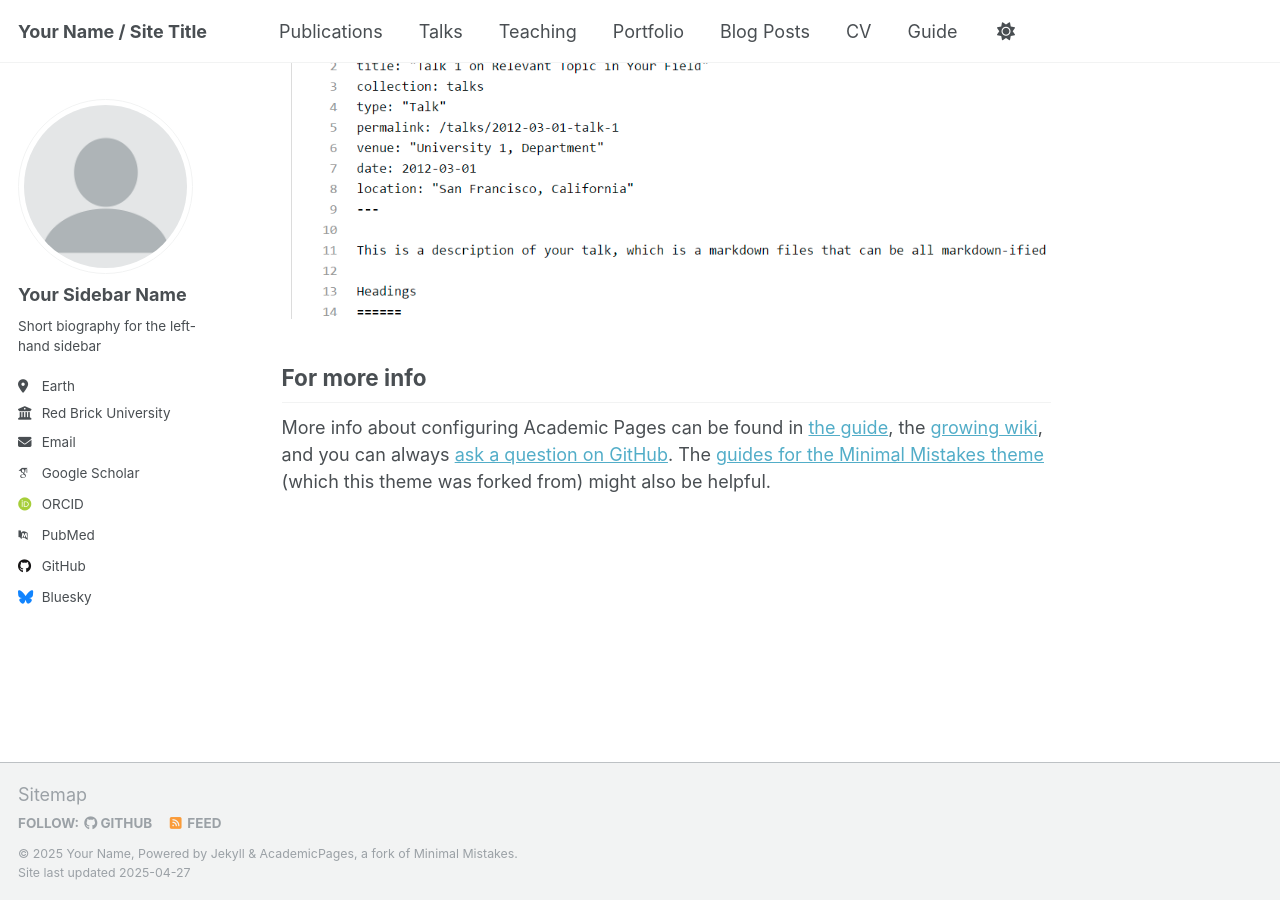
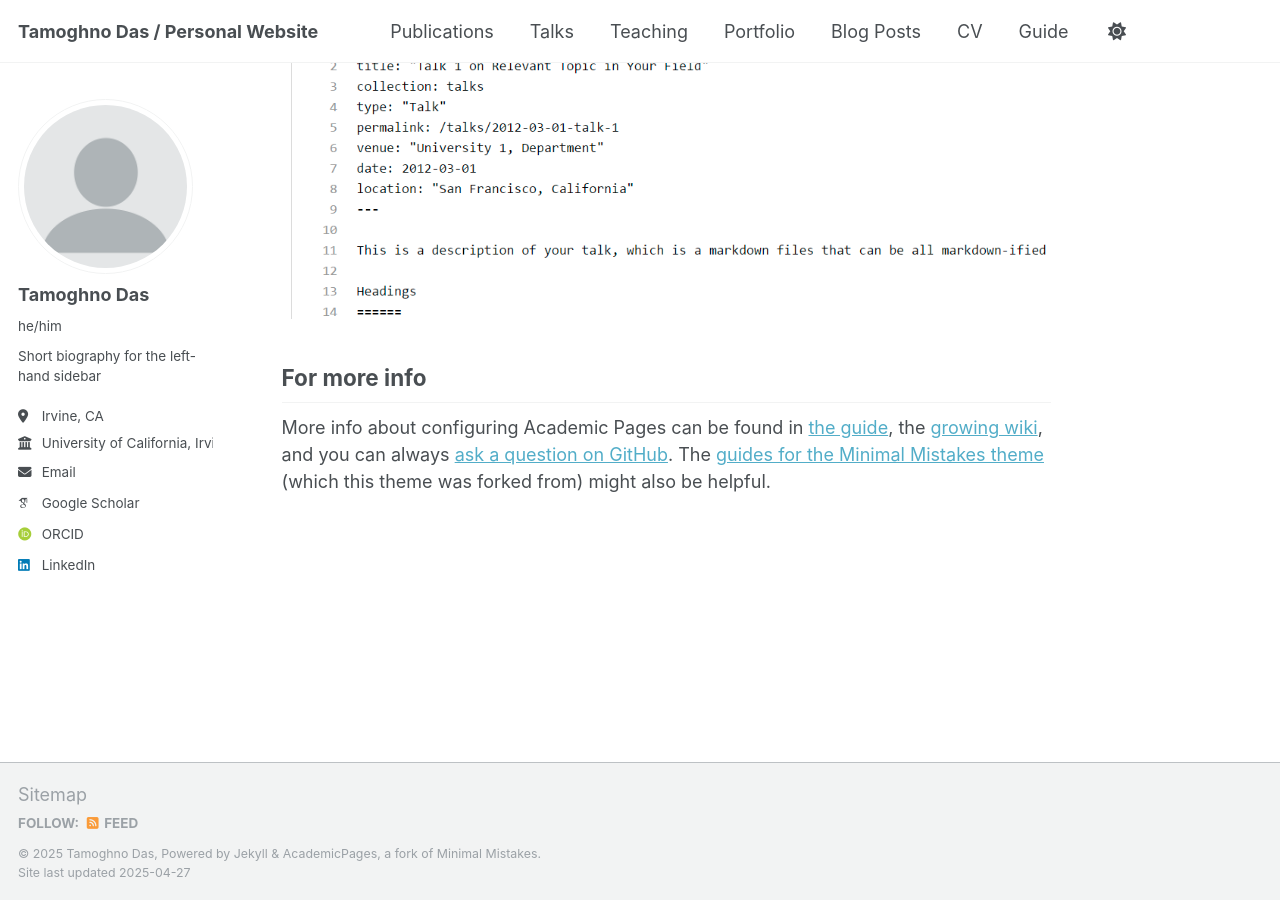
Before and after one commit to dastamoghno/dastamoghno.github.io, a Jekyll site: the page built from _pages/about.md, in a window 1280 px wide and 900 px high, scrolled down 2636 px. Built offline with Jekyll 4.4.1, drawn with Linux system fonts in a browser that asks for light colours; some web fonts are replaced.

Commit message:
Update _config.yml

```diff
--- a/_config.yml
+++ b/_config.yml
@@ -9,11 +9,11 @@
 # Basic Site Settings
 locale                   : "en-US"
 site_theme               : "default"
-title                    : "Your Name / Site Title"
+title                    : "Tamoghno Das / Personal Website"
 title_separator          : "-"
-name                     : &name "Your Name"
-description              : &description "personal description"
-url                      : https://academicpages.github.io # the base hostname & protocol for your site e.g. "https://[your GitHub username].github.io"
+name                     : &name "Tamoghno Das"
+description              : &description "PhD student in Computer Architecture and AI hardware"
+url                      : https://dastamoghno.github.io # the base hostname & protocol for your site e.g. "https://[your GitHub username].github.io"
 baseurl                  : "" # the subpath of your site, e.g. "/blog"
 repository               : "academicpages/academicpages.github.io"
 
@@ -23,21 +23,21 @@ repository               : "academicpages/academicpages.github.io"
 author:
   # Biographic information
   avatar           : "profile.png"
-  name             : "Your Sidebar Name"
-  pronouns         : # example: "she/her"
+  name             : "Tamoghno Das"
+  pronouns         : "he/him" # example: "she/her"
   bio              : "Short biography for the left-hand sidebar"
-  location         : "Earth"
-  employer         : "Red Brick University"
+  location         : "Irvine, CA"
+  employer         : "University of California, Irvine"
   uri              : # URL
-  email            : "none@example.org"
+  email            : "tamoghnd@uci.edu"
 
   # Academic websites
   arxiv            : # URL - Update with the correct link to your profile
-  googlescholar    : "https://scholar.google.com/citations?user=PS_CX0AAAAAJ"
+  googlescholar    : "https://scholar.google.com/citations?user=Z4iMlmQAAAAJ&hl=en"
   impactstory      : # URL
-  orcid            : "http://orcid.org/yourorcidurl"
+  orcid            : "https://orcid.org/0000-0002-7379-0969"
   semantic         : # URL
-  pubmed           : "https://www.ncbi.nlm.nih.gov/pubmed/?term=john+snow"
+  pubmed           : #
   researchgate     : # URL
   scopus           : # URL
 
@@ -45,12 +45,12 @@ author:
   bitbucket        : # Username - Update with your username on the site
   codepen          : # Username
   dribbble         : # Username
-  github           : "academicpages"
+  github           : # "academicpages"
   kaggle           : # Username
   stackoverflow    : # User number or user number and name (i.e., use "1" or "1/jeff-atwood")
 
   # Social media
-  bluesky          : "bsky.app" # Replace this with you Bluesky username
+  bluesky          : # "bsky.app" # Replace this with you Bluesky username
   facebook         : # Username
   flickr           : # Username
   foursquare       : # Username
@@ -59,7 +59,7 @@ author:
   keybase          : # Username
   instagram        : # Username
   lastfm           : # Username
-  linkedin         : # Username
+  linkedin         : "https://www.linkedin.com/in/tamoghnodas/" # Username
   mastodon         : # URL
   medium           : # URL
   pinterest        : # Username
```
